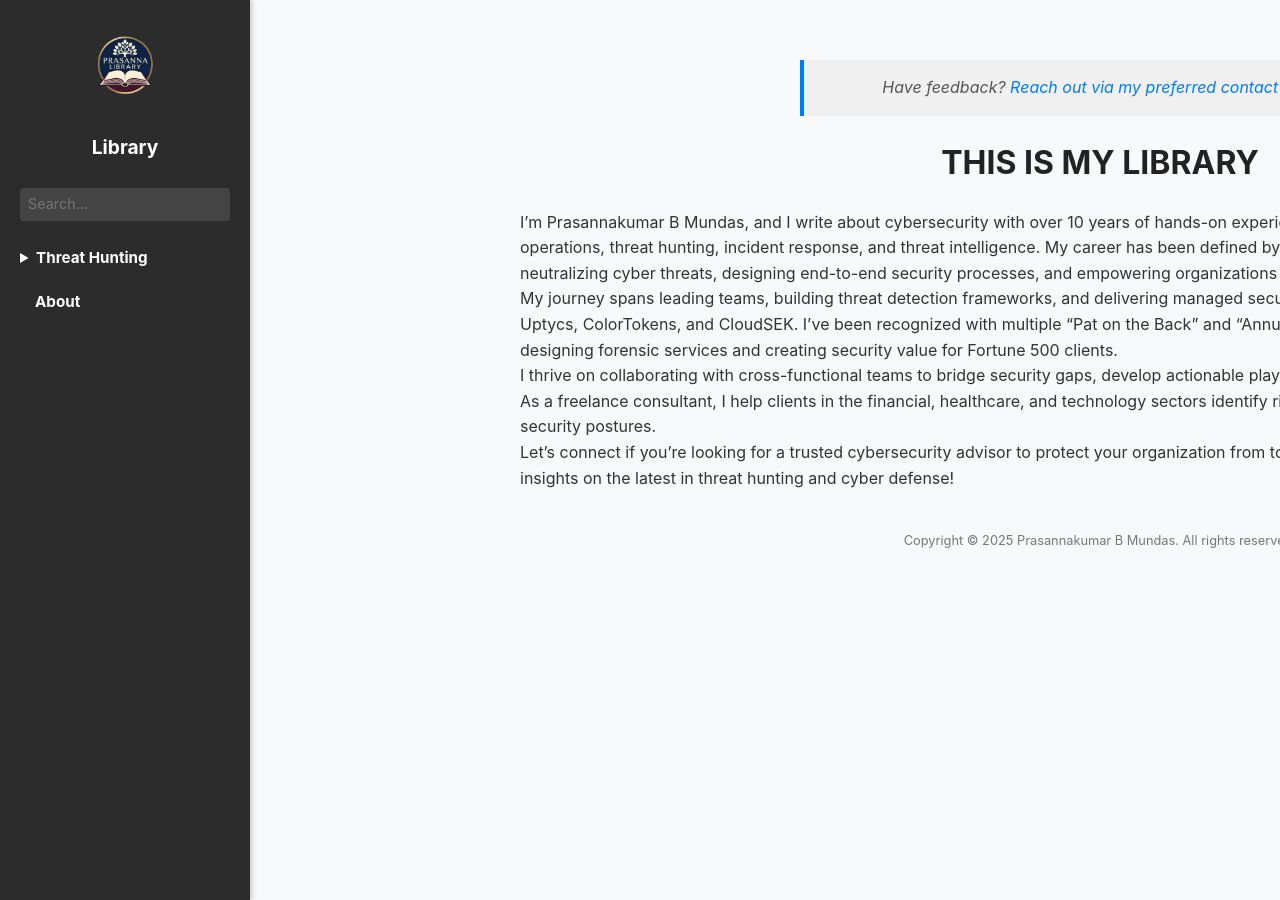
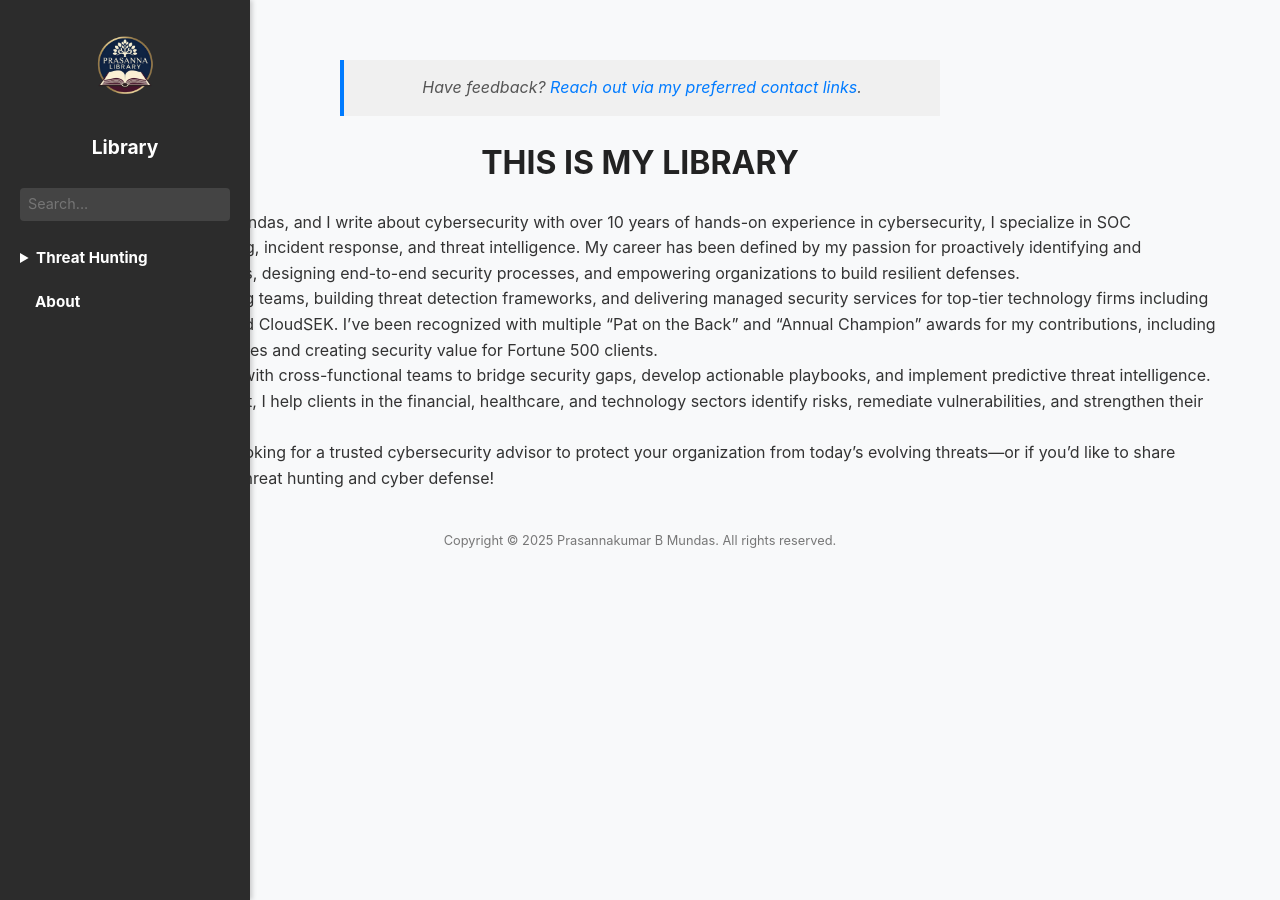
Before and after one commit to pbmundas/library, a Jekyll site: the page built from index.md, in a window 1280 px wide. Built offline with Jekyll 4.4.1, drawn with Linux system fonts in a browser that asks for light colours.

Commit message:
Update style.css

```diff
--- a/assets/css/style.css
+++ b/assets/css/style.css
@@ -98,7 +98,7 @@ main {
   padding: 40px 20px;
   max-width: 1200px; /* Readable width, centered */
   margin-right: auto; /* Center the content */
-  margin-left: 500px; /* Center the content */
+  margin-left: auto; /* Center the content */
   width: 100%; /* Ensure full width calculation */
 }
 
```
